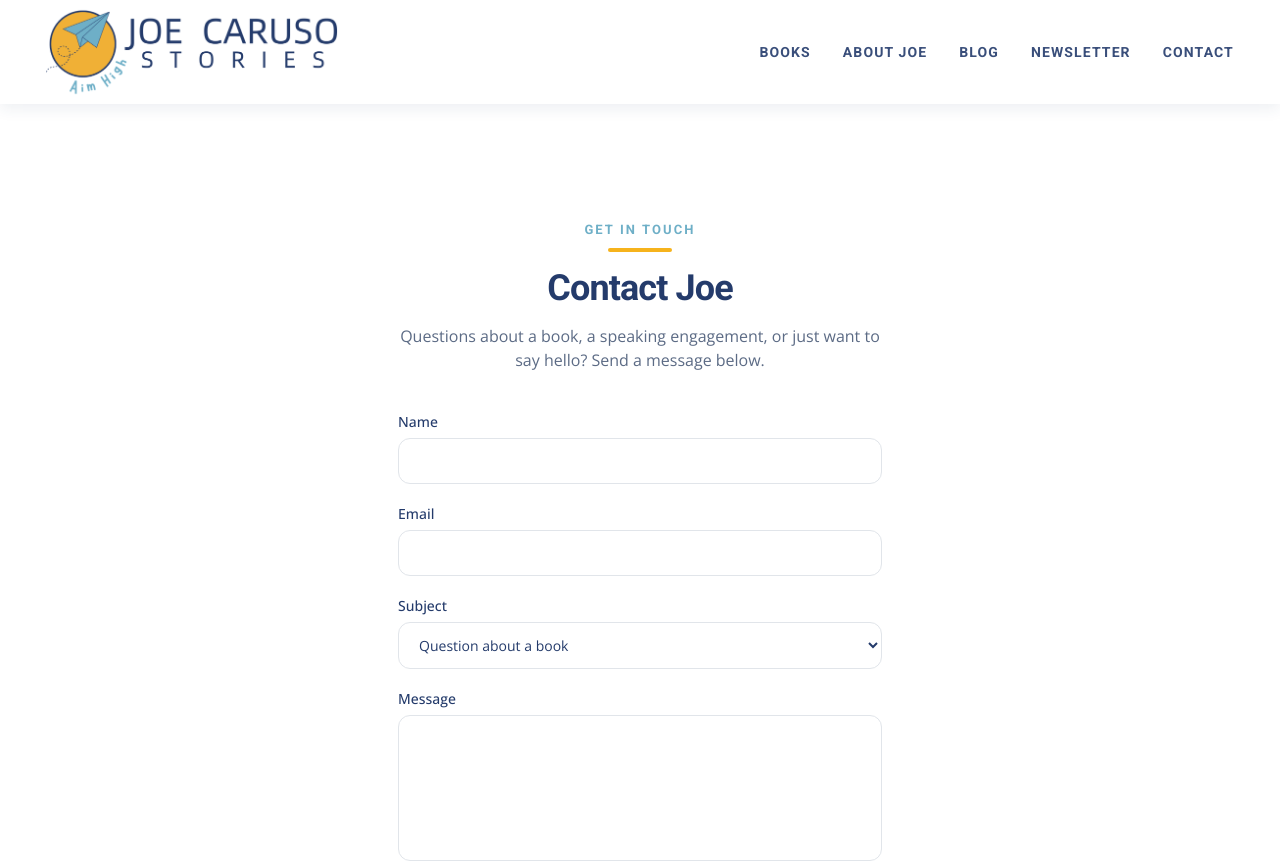
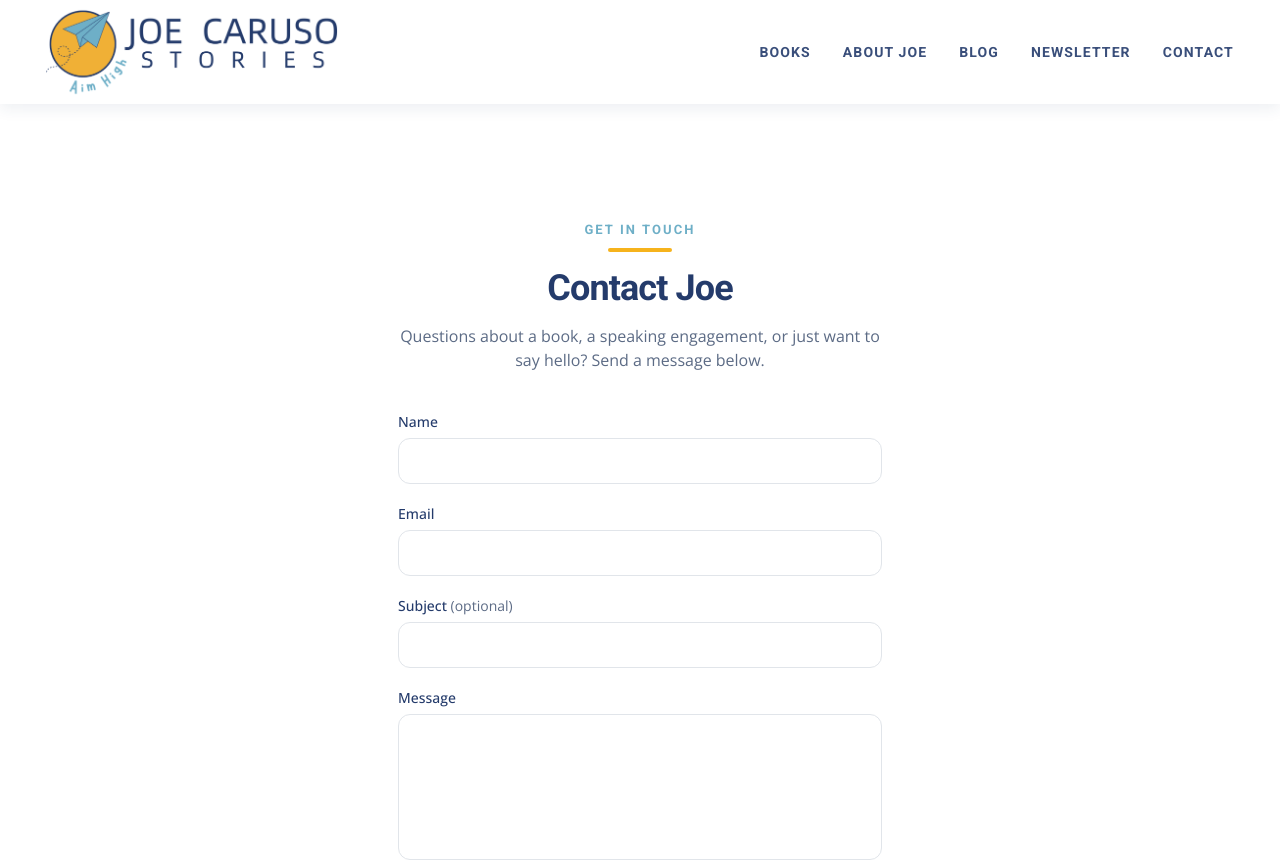
Before and after one commit to Joe-Caruso-Stories/joe-caruso-stories-website, a Next.js app: page /contact in a window 1280 px wide. Shown: the top 861 px of the page. Built offline with nearby package versions, Linux system fonts and the light colour scheme.

Commit message:
Contact form: free-text optional subject instead of a dropdown
Co-Authored-By: Claude Sonnet 5.5 <noreply@anthropic.com>

```diff
--- a/src/app/api/contact/route.ts
+++ b/src/app/api/contact/route.ts
@@ -1,10 +1,4 @@
 import { NextResponse } from "next/server";
-
-const SUBJECTS = [
-  "Question about a book",
-  "Speaking or school visit",
-  "Something else",
-];
 
 const EMAIL_PATTERN = /^[^\s@<>,;]+@[^\s@<>,;]+\.[^\s@<>,;]+$/;
 
@@ -25,10 +19,7 @@ export async function POST(request: Request) {
   const name = field(body, "name", 100);
   const email = field(body, "email", 200);
   const message = field(body, "message", 5000);
-  const requestedSubject = field(body, "subject", 100);
-  const subject = SUBJECTS.includes(requestedSubject)
-    ? requestedSubject
-    : "Something else";
+  const subject = field(body, "subject", 100).replace(/[\r\n]+/g, " ");
 
   if (!name || !email || !message) {
     return NextResponse.json(
--- a/src/components/forms/ContactForm.tsx
+++ b/src/components/forms/ContactForm.tsx
@@ -4,12 +4,6 @@ import { FormEvent, useState } from "react";
 import { Button } from "@/components/ui/Button";
 
 type Status = "idle" | "loading" | "success" | "error";
-
-const SUBJECTS = [
-  "Question about a book",
-  "Speaking or school visit",
-  "Something else",
-];
 
 const FIELD_CLASS =
   "w-full rounded-xl border border-sand bg-paper px-4 py-3 font-sans text-sm text-charcoal placeholder:text-taupe/70 focus:border-amber focus:outline-none";
@@ -108,15 +102,9 @@ export function ContactForm() {
           htmlFor="subject"
           className="mb-1.5 block font-sans text-sm font-medium text-charcoal"
         >
-          Subject
+          Subject <span className="font-normal text-taupe">(optional)</span>
         </label>
-        <select id="subject" name="subject" defaultValue={SUBJECTS[0]} className={FIELD_CLASS}>
-          {SUBJECTS.map((subject) => (
-            <option key={subject} value={subject}>
-              {subject}
-            </option>
-          ))}
-        </select>
+        <input id="subject" name="subject" type="text" maxLength={100} className={FIELD_CLASS} />
       </div>
 
       <div>
```
Also changed, not shown: 1 other file (tests, documents, lock files or other folders).
